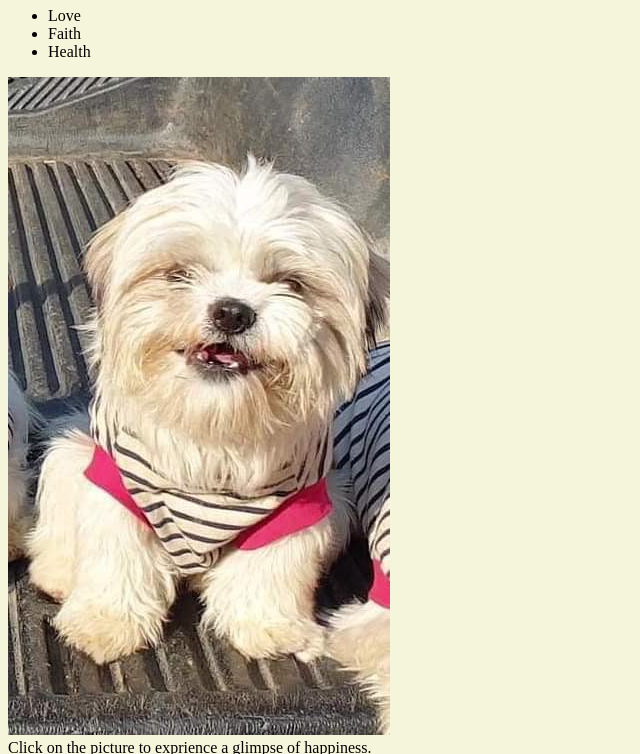
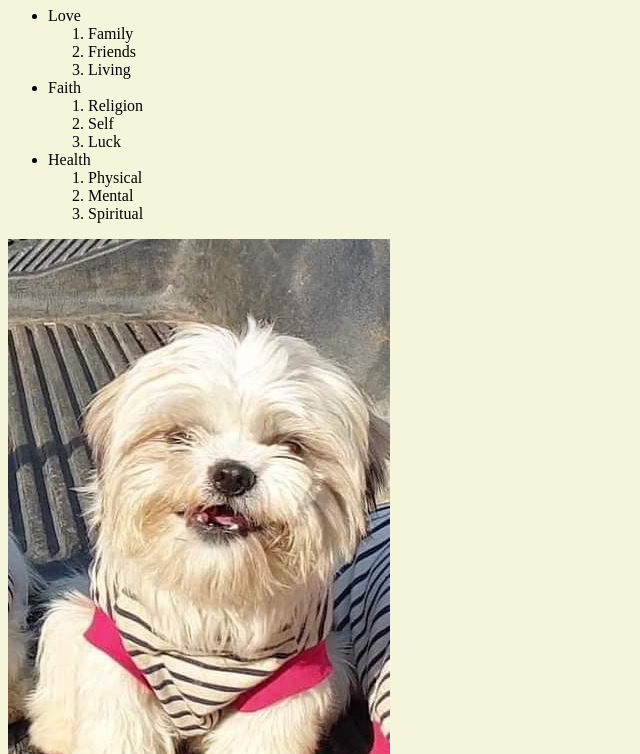
Before and after one commit to HeinKhantPyaeKyaw/meadow, a plain HTML site: page index.html in a window 1280 px wide. Shown: the part 73-827 px from the top of the page, without its empty margins (0-640 px from the left). Drawn offline with Linux system fonts and the light colour scheme; files whose address does not match are found by name.

Commit message:
third commit

```diff
--- a/index.html
+++ b/index.html
@@ -5,6 +5,9 @@
     <meta http-equiv="X-UA-Compatible" content="IE=edge">
     <meta name="viewport" content="width=device-width, initial-scale=1.0">
     <title>PhaseOne</title>
+    <style>
+        h1 {color: cyan;}
+    </style>
     <!-- <link rel="stylesheet" href="css/css-file.css">
     <scipt type="text/javascript" src="js/js-file.js"></scipt> -->
 </head>
@@ -17,12 +20,45 @@
             <li>
                 Love
             </li>
+                <ol>
+                    <li>
+                        Family
+                    </li>
+                    <li>
+                        Friends
+                    </li>
+                    <li>
+                        Living
+                    </li>
+                </ol>
             <li>
                 Faith
             </li>
+                <ol>
+                    <li>
+                        Religion
+                    </li>
+                    <li>
+                        Self
+                    </li>
+                    <li>
+                        Luck
+                    </li>
+                </ol>
             <li>
                 Health
             </li>
+                <ol>
+                    <li>
+                        Physical
+                    </li>
+                    <li>
+                        Mental
+                    </li>
+                    <li>
+                        Spiritual
+                    </li>
+                </ol>
         </ul>
         <a href="https://youtu.be/dQw4w9WgXcQ" target="_blank">
             <img src="C:\Users\ASUS Zephyrus GA502I\Documents\Paul\Academics\University\CSC105\LAB\git-test\meadow\img\happiness.jpg" alt="happy pup">
@@ -87,7 +123,7 @@
 
         </tr>
     </table>
-    <!-- ADD ANOTHER PICTURE -->
+    <!-- ADD ANOTHER PICTURE 2nd commit-->
     <img src="C:\Users\ASUS Zephyrus GA502I\Documents\Paul\Academics\University\CSC105\LAB\git-test\meadow\img\good boy.jpg" alt="good boy">
     </p>
 </body>
```
Also changed, not shown: css/index.css (added).
